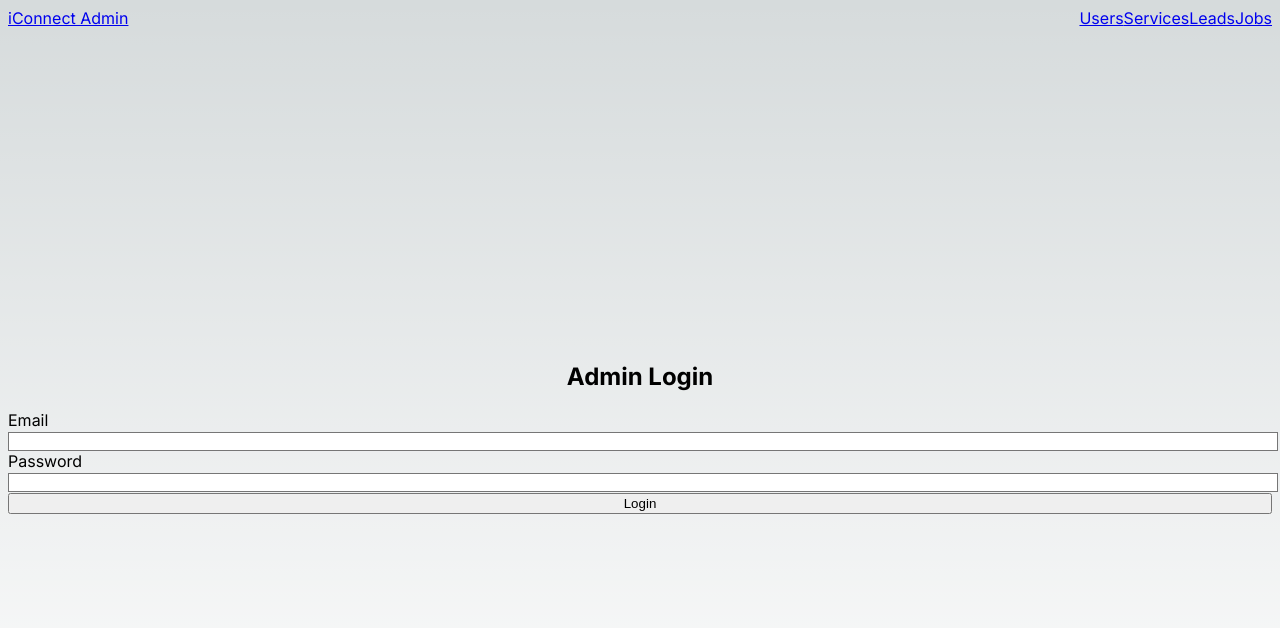
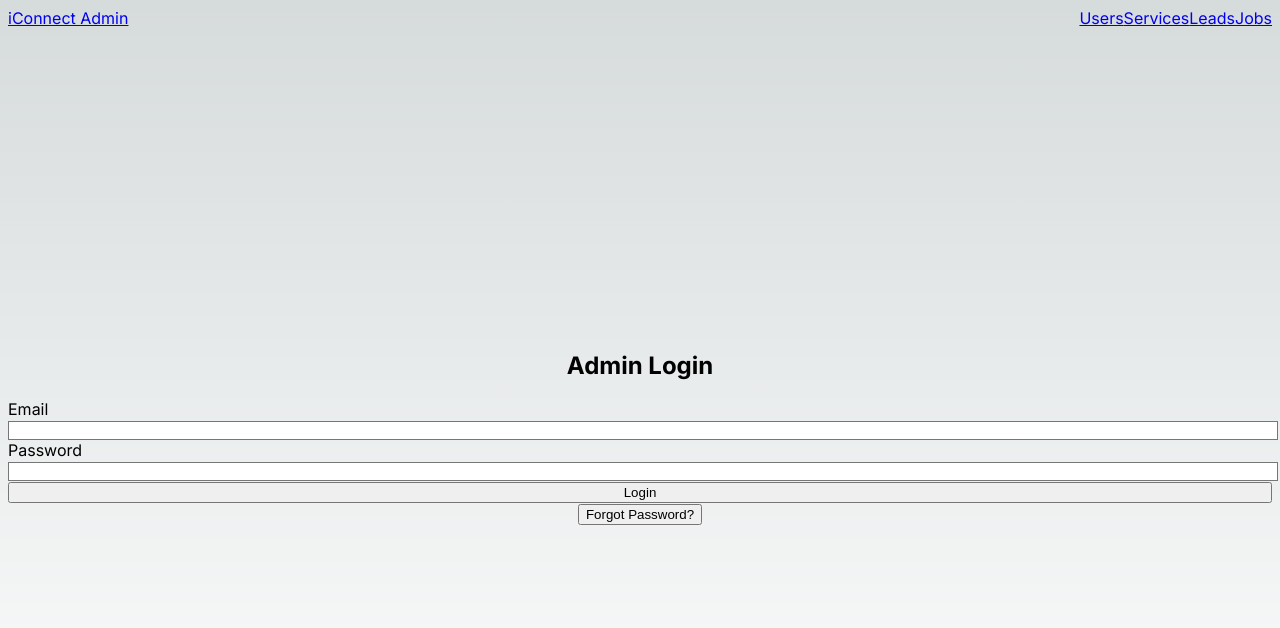
Before and after one commit to ilocalfast-hue/iconnect-admin-app, a Next.js app: page /admin/login in a window 1280 px wide. Shown: the top 628 px of the page. Built offline with nearby package versions, Linux system fonts and the light colour scheme; no server answers.

Commit message:
please save new changes

```diff
--- a/app/admin/login/page.tsx
+++ b/app/admin/login/page.tsx
@@ -1,23 +1,40 @@
 'use client'
 import React, { useState } from 'react';
 import { useRouter } from 'next/navigation';
-import { getAuth, signInWithEmailAndPassword } from 'firebase/auth';
+import { getAuth, signInWithEmailAndPassword, sendPasswordResetEmail } from 'firebase/auth';
 import { app } from '../../firebase/client'; // Make sure you have this export in your firebase client setup
 
 export default function LoginPage() {
     const [email, setEmail] = useState('');
     const [password, setPassword] = useState('');
     const [error, setError] = useState('');
+    const [message, setMessage] = useState('');
     const router = useRouter();
     const auth = getAuth(app);
 
     const handleLogin = async (e: React.FormEvent) => {
         e.preventDefault();
         setError('');
+        setMessage('');
         try {
             await signInWithEmailAndPassword(auth, email, password);
             router.push('/admin/requests'); // Redirect to a protected admin page on successful login
         } catch (error: any) { // Explicitly type error
+            setError(error.message);
+        }
+    };
+
+    const handlePasswordReset = async () => {
+        if (!email) {
+            setError('Please enter your email address to reset your password.');
+            return;
+        }
+        setError('');
+        setMessage('');
+        try {
+            await sendPasswordResetEmail(auth, email);
+            setMessage('Password reset email sent. Please check your inbox.');
+        } catch (error: any) {
             setError(error.message);
         }
     };
@@ -50,6 +67,7 @@ export default function LoginPage() {
                         />
                     </div>
                     {error && <p className="text-sm text-red-600">{error}</p>}
+                    {message && <p className="text-sm text-green-600">{message}</p>}
                     <div>
                         <button
                             type="submit"
@@ -59,6 +77,14 @@ export default function LoginPage() {
                         </button>
                     </div>
                 </form>
+                <div className="text-center">
+                    <button
+                        onClick={handlePasswordReset}
+                        className="text-sm font-medium text-blue-600 hover:underline"
+                    >
+                        Forgot Password?
+                    </button>
+                </div>
             </div>
         </div>
     );
```
Also changed, not shown: 1 other file (tests, documents, lock files or other folders).
